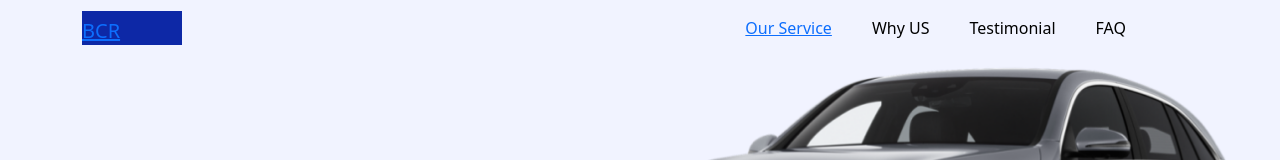
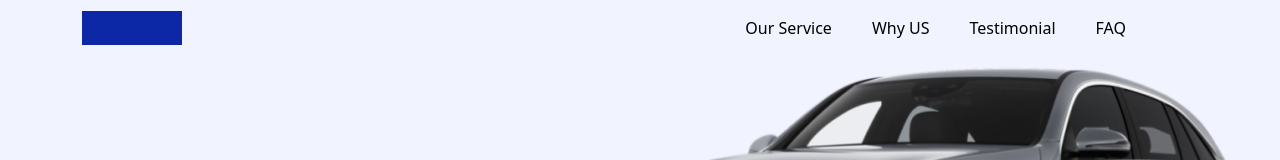
Before and after one commit to Ikhsan-git/challenge-ikhsanudin_muhammad, a React (Create React App) app: page / in a window 1280 px wide. Shown: the top 160 px of the page. Built offline with nearby package versions, Linux system fonts and the light colour scheme.

Commit message:
update page

```diff
--- a/src/components/Navbar.js
+++ b/src/components/Navbar.js
@@ -3,7 +3,6 @@ import Container from 'react-bootstrap/Container';
 import Nav from 'react-bootstrap/Nav';
 import Navbar from 'react-bootstrap/Navbar';
 import Offcanvas from 'react-bootstrap/Offcanvas';
-import { Link } from "react-router-dom";
 
 function OffcanvasExample() {
   return (
@@ -11,7 +10,7 @@ function OffcanvasExample() {
       {['lg'].map((expand) => (
         <Navbar key={expand} expand={expand} className="p-2 nav">
           <Container>
-            <Navbar.Brand className='navbar-logo'><Link to="/">BCR</Link></Navbar.Brand>
+            <Navbar.Brand className='navbar-logo' onClick= {(e) => {e.preventDefault(window.location.href='/')}}></Navbar.Brand>
 
             <Navbar.Toggle aria-controls={`offcanvasNavbar-expand-${expand}`} />
 
@@ -29,10 +28,10 @@ function OffcanvasExample() {
 
               <Offcanvas.Body>
                 <Nav className=" link justify-content-end gap-4 me-5 flex-grow-1 pe-3">
-                  <Nav.Link className='text-black' href="#action1"><Link>Our Service</Link></Nav.Link>
-                  <Nav.Link className='text-black' href="#action2">Why US</Nav.Link>
-                  <Nav.Link className='text-black' href="#action2">Testimonial</Nav.Link>
-                  <Nav.Link className='text-black' href="#action2">FAQ</Nav.Link>
+                  <Nav.Link className='text-black' href="#our">Our Service</Nav.Link>
+                  <Nav.Link className='text-black' href="#whyus">Why US</Nav.Link>
+                  <Nav.Link className='text-black' href="#testimonial">Testimonial</Nav.Link>
+                  <Nav.Link className='text-black' href="#faq">FAQ</Nav.Link>
                 </Nav>
               </Offcanvas.Body>
 
```
